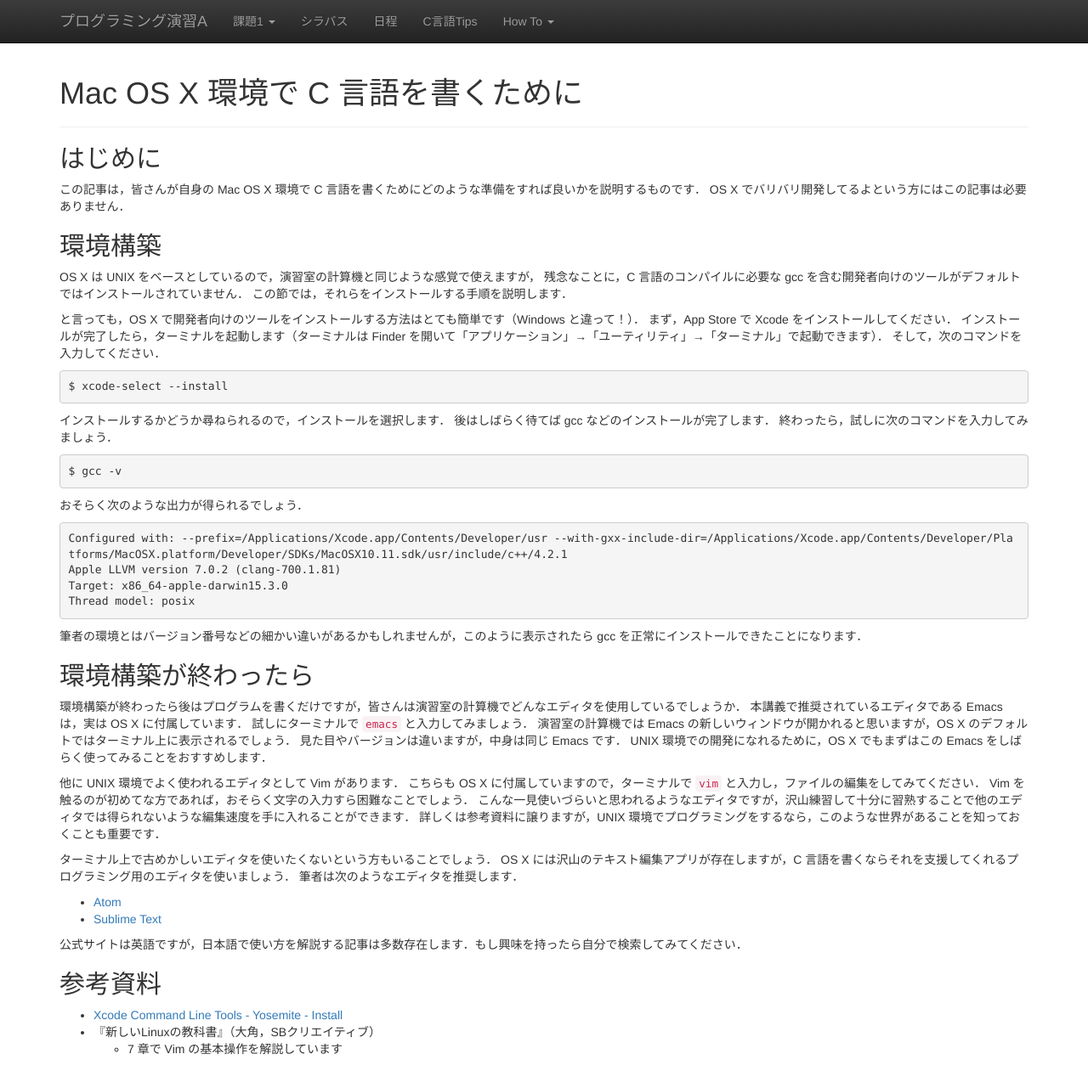
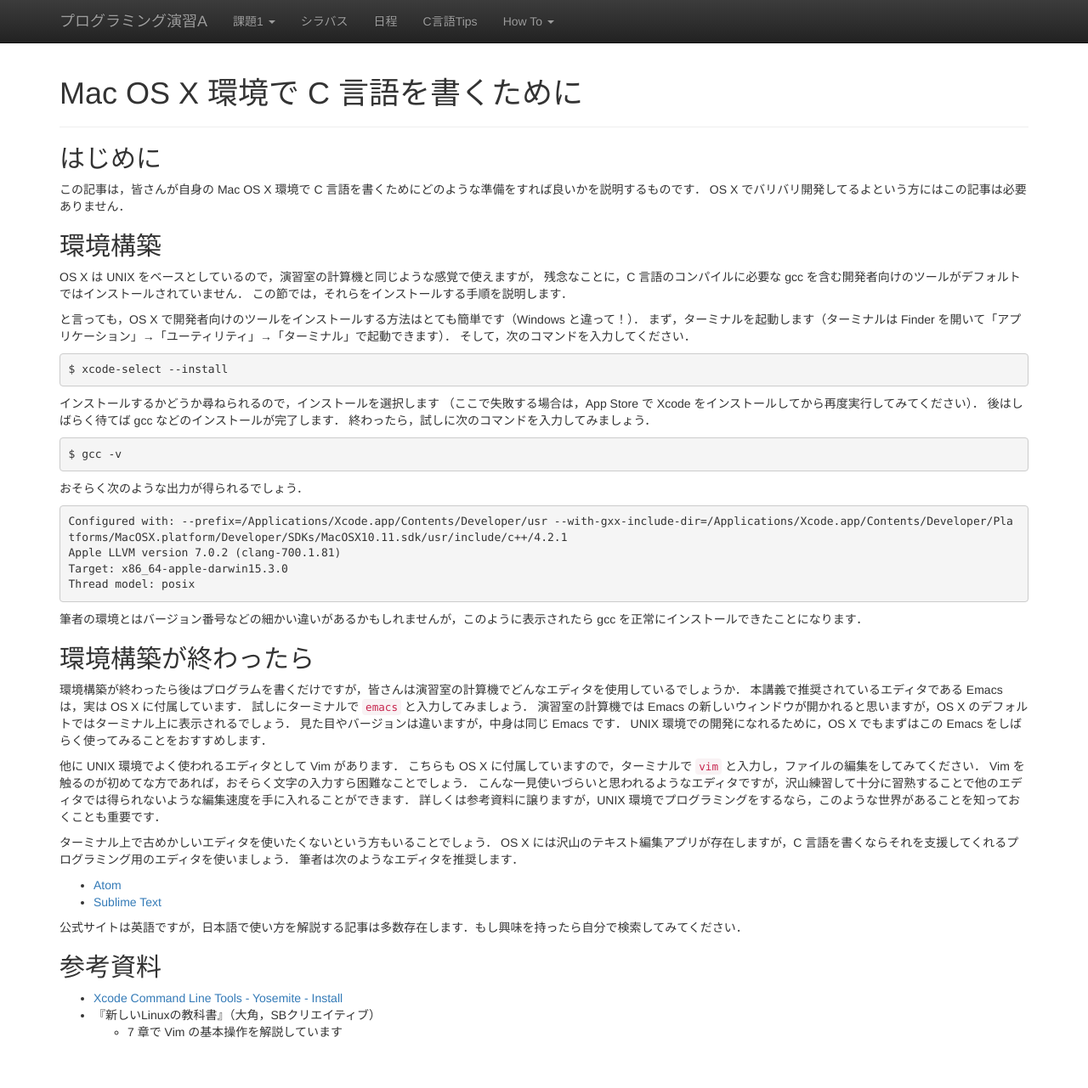
Before and after one commit to ecei-tohoku/ppa-public, a Jekyll site: the page built from docs/gcc_for_osx.md, in a window 1280 px wide and 1285 px high. Shown: the top 1281 px of the window at 85% size. Built offline with Jekyll 4.4.1, drawn with Linux system fonts in a browser that asks for light colours; nearby versions of some CDN libraries.

Commit message:
Xcode is no longer needed for installing gcc
Probably from Yosemite.

````diff
--- a/docs/gcc_for_osx.md
+++ b/docs/gcc_for_osx.md
@@ -15,15 +15,15 @@ OS X は UNIX をベースとしているので，演習室の計算機と同じ
 この節では，それらをインストールする手順を説明します．
 
 と言っても，OS X で開発者向けのツールをインストールする方法はとても簡単です（Windows と違って！）．
-まず，App Store で Xcode をインストールしてください．
-インストールが完了したら，ターミナルを起動します（ターミナルは Finder を開いて「アプリケーション」→「ユーティリティ」→「ターミナル」で起動できます）．
+まず，ターミナルを起動します（ターミナルは Finder を開いて「アプリケーション」→「ユーティリティ」→「ターミナル」で起動できます）．
 そして，次のコマンドを入力してください．
 
 ```
 $ xcode-select --install
 ```
 
-インストールするかどうか尋ねられるので，インストールを選択します．
+インストールするかどうか尋ねられるので，インストールを選択します
+（ここで失敗する場合は，App Store で Xcode をインストールしてから再度実行してみてください）．
 後はしばらく待てば gcc などのインストールが完了します．
 終わったら，試しに次のコマンドを入力してみましょう．
 
````
